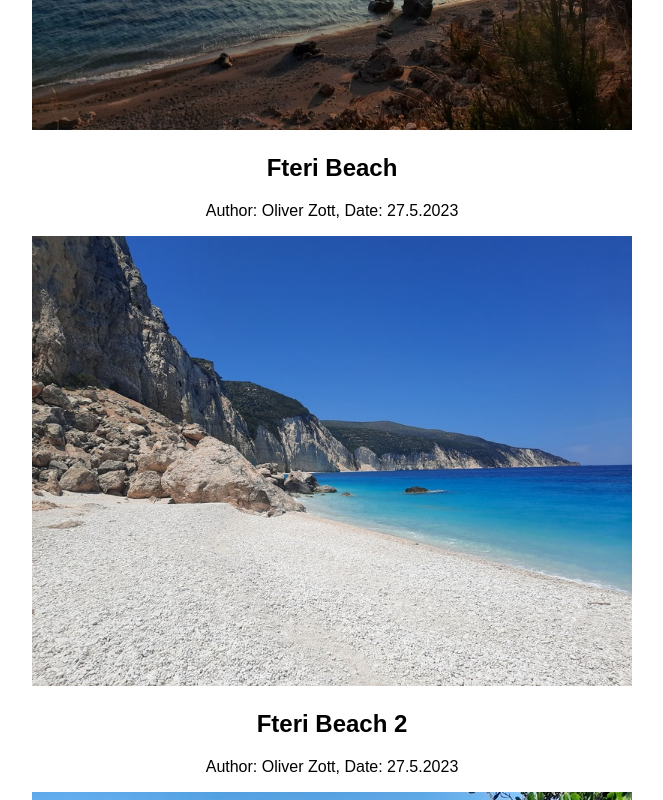
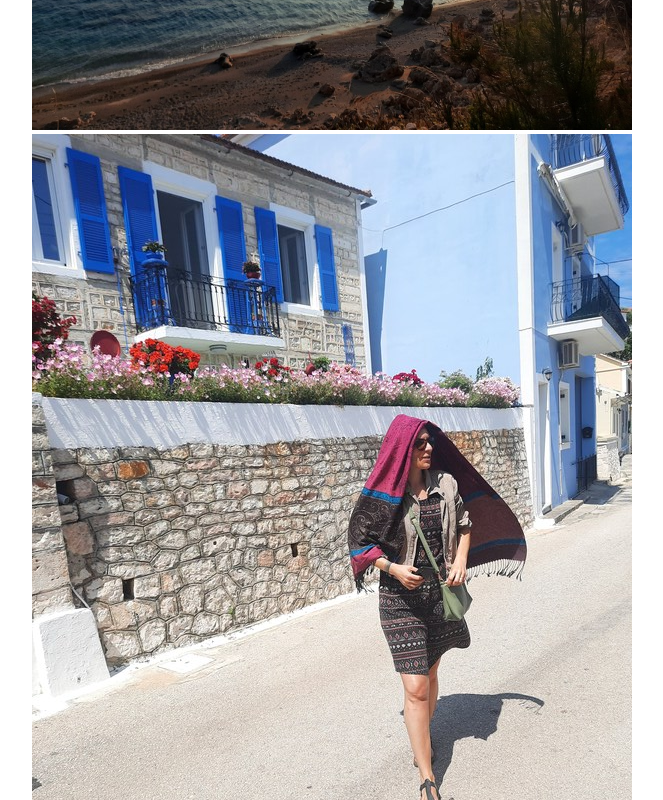
Before and after one commit to OliverZott/website, a Next.js app: page /blog in a window 1280 px wide. Shown: the part 700-1500 px from the top of the page, without its empty margins (308-971 px from the left). Built offline with nearby package versions, Linux system fonts and the light colour scheme.

Commit message:
Updated dependencies

```diff
--- a/components/Blog.tsx
+++ b/components/Blog.tsx
@@ -1,7 +1,6 @@
 /* eslint-disable @next/next/no-img-element */
 import React from "react";
 import Image from "next/image";
-import { title } from "process";
 
 
 interface BlogProps {
@@ -24,6 +23,7 @@ interface BlogProps {
 // TODO: order blog posts by Creation date
 const Blog: React.FC<BlogProps> = ({ posts }) => {
 
+
     function renderBlog(post: any) {
         console.log(post);
         return (
@@ -34,18 +34,25 @@ const Blog: React.FC<BlogProps> = ({ posts }) => {
                     <p>{post.content}</p>
 
 
-                    {/* <img className="bg-img" alt={post.media[1].title} src={post.media[1].path} /> */}
+                    {post.media.map((media: any) => (
+                        <div key={media.title}>
+                            <Image
+                                src={media.path}
+                                width={600}
+                                height={450}
+                                alt={media.title}
+                            />
+                        </div>
+                    ))}
 
-                    <Image
-                        src={post.media[0].path}
-                        width={600}
-                        height={450}
-                        alt={post.media[1].title}
-                    />
+
                 </div>
             </div>
         )
     }
+
+
+
 
     return (
         <main>
```
Also changed, not shown: 1 other file (tests, documents, lock files or other folders).
